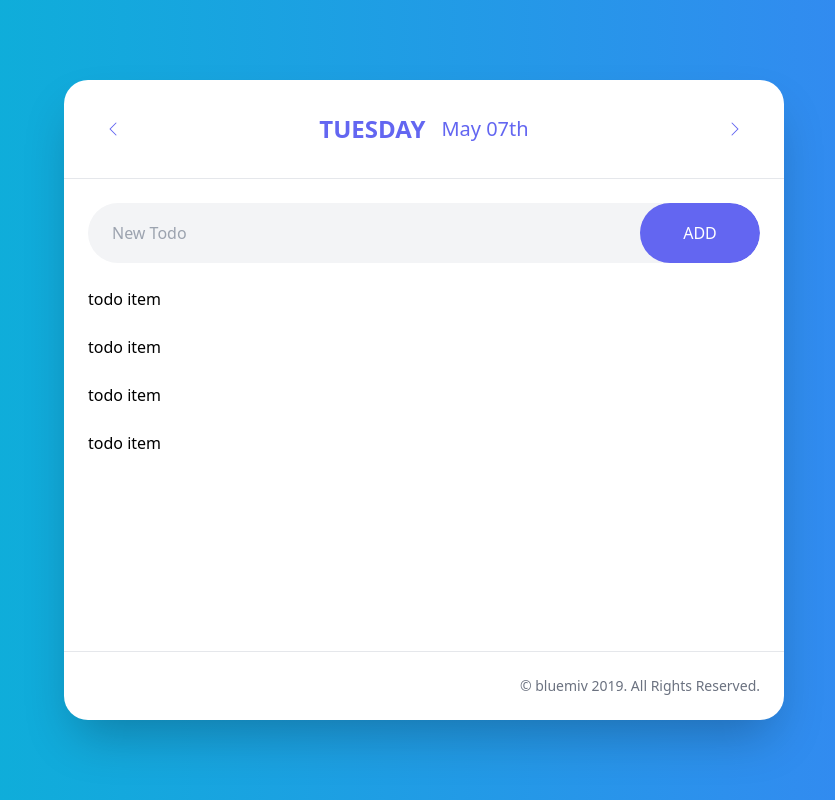
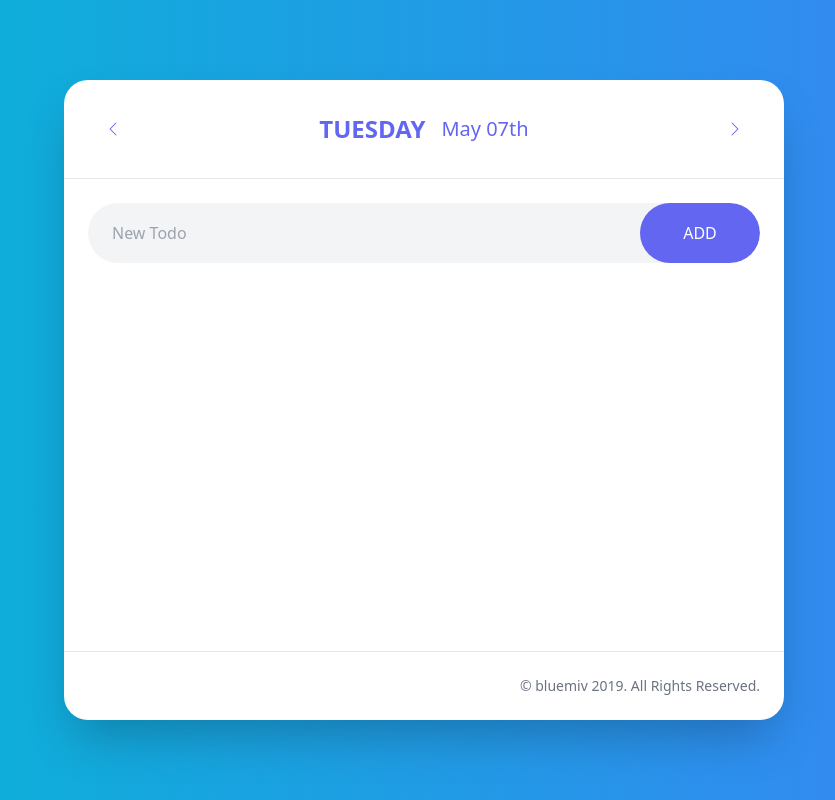
Before and after one commit to bluemiv/ReactToDoWebApp, a React (Vite) app: page / in a window 1280 px wide. Shown: the whole page, without its empty margins (216-1051 px from the left). Built offline with nearby package versions, Linux system fonts and the light colour scheme.

Commit message:
feat: todo list 개발 #7

```diff
--- a/src/App.tsx
+++ b/src/App.tsx
@@ -1,5 +1,5 @@
 import { Copyright } from '@/components';
-import { TodoAddForm, TodoCard, TodoCardHeader, TodoItem } from '@/features/todo';
+import { TodoAddForm, TodoCard, TodoCardHeader, TodoList } from '@/features/todo';
 
 export default function App() {
   return (
@@ -7,10 +7,7 @@ export default function App() {
       <TodoCard header={<TodoCardHeader />} footer={<Copyright />}>
         <div className="flex flex-col gap-6">
           <TodoAddForm />
-          <TodoItem />
-          <TodoItem />
-          <TodoItem />
-          <TodoItem />
+          <TodoList />
         </div>
       </TodoCard>
     </main>
--- /dev/null
+++ b/src/features/todo/components/TodoList.tsx
@@ -0,0 +1,6 @@
+import { useTodayTodoList } from '@/features/todo';
+
+export default function TodoList() {
+  const todayTodoList = useTodayTodoList();
+  return <div>{todayTodoList.map((todo) => todo.todo)}</div>;
+}
--- a/src/features/todo/components/index.ts
+++ b/src/features/todo/components/index.ts
@@ -2,5 +2,6 @@ import TodoItem from './TodoItem';
 import TodoAddForm from './TodoAddForm';
 import TodoCard from './TodoCard';
 import TodoCardHeader from './TodoCardHeader';
+import TodoList from './TodoList';
 
-export { TodoItem, TodoAddForm, TodoCard, TodoCardHeader };
+export { TodoItem, TodoAddForm, TodoCard, TodoCardHeader, TodoList };
--- /dev/null
+++ b/src/features/todo/hooks/index.ts
@@ -0,0 +1,10 @@
+import { useTodoDateStore, useTodoStore } from '@/features/todo';
+import { DATE_FORMAT } from '@/constants';
+
+export const useTodayTodoList = () => {
+  const { curDate } = useTodoDateStore();
+  const { todoInfo } = useTodoStore();
+
+  const curDateKey = curDate.format(DATE_FORMAT.DATE);
+  return todoInfo?.[curDateKey] ?? [];
+};
--- a/src/features/todo/index.ts
+++ b/src/features/todo/index.ts
@@ -2,3 +2,4 @@ export * from './components';
 export * from './constants';
 export * from './store';
 export * from './types';
+export * from './hooks';
```
